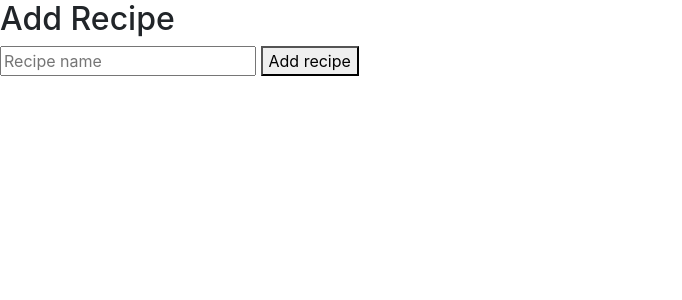
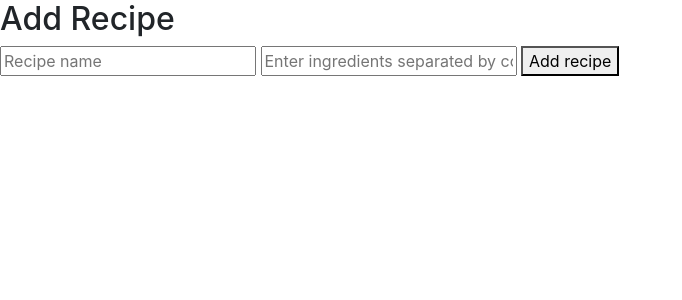
Before and after one commit to cjfit/recipe-manager-flask, a Flask app: page /add_dish in a window 1280 px wide. Shown: the top 300 px of the page, without its empty margins (0-682 px from the left). Run offline with Flask 2, Linux system fonts and the light colour scheme; parts of the project's set-up code (start-up, migrations or seed data) failed here and were passed over; some libraries are stand-ins or nearby versions.

Commit message:
Added ingredients ability

```diff
--- a/main.py
+++ b/main.py
@@ -11,7 +11,7 @@ def main():
 
 @app.route('/list_dishes')
 def list_dishes():
-    return render_template('recipes.html', recipes=get_dishes())
+    return render_template('recipes.html', recipes=Recipe.dishes)
 
 
 @app.route('/add_dish', methods=["POST", "GET"])
@@ -19,7 +19,8 @@ def add_dish():
     if request.method == "GET":
         return render_template('add_recipe.html')
     if request.method == "POST":
-        Recipe(request.form['text'])
+        ingredients_list = request.form['ingredients'].split(',')
+        Recipe(request.form['text'], ingredients_list)
         flash(request.form['text'] + " added!")
         return render_template('index.html')
 
@@ -29,10 +30,3 @@ def update_dish(dish):
     Recipe.remove_dish(dish)
     flash(dish + " deleted!")
     return render_template('index.html')
-
-
-def get_dishes():
-    return [str(dish) for dish in Recipe.dishes]
-
-if __name__ == "__main__":
-    main()
--- a/recipe.py
+++ b/recipe.py
@@ -1,7 +1,8 @@
 class Recipe:
 
     dishes = []
-    def __init__(self, name):
+    def __init__(self, name, ingredients):
+        self.__ingredients = ingredients
         self.__name = name
         Recipe.dishes.append(self)
 
@@ -14,6 +15,9 @@ class Recipe:
             if dish.__name == dish_name:
                 cls.dishes.remove(dish)
 
+    def get_ingredients(self):
+        return self.__ingredients
+
 
     def __str__(self):
         """
--- a/templates/add_recipe.html
+++ b/templates/add_recipe.html
@@ -9,10 +9,12 @@
  <h2>Add Recipe</h2>
     <form method="POST" action="/add_dish">
         <input type="text" name="text" placeholder="Recipe name">
+        <input type="text" name="ingredients" placeholder="Enter ingredients separated by comma">
         <button type="submit">
             Add recipe
         </button>
     </form>
+
 
      <script src="https://code.jquery.com/jquery-3.3.1.slim.min.js" integrity="sha384-q8i/X+965DzO0rT7abK41JStQIAqVgRVzpbzo5smXKp4YfRvH+8abtTE1Pi6jizo" crossorigin="anonymous"></script>
 <script src="https://cdnjs.cloudflare.com/ajax/libs/popper.js/1.14.7/umd/popper.min.js" integrity="sha384-UO2eT0CpHqdSJQ6hJty5KVphtPhzWj9WO1clHTMGa3JDZwrnQq4sF86dIHNDz0W1" crossorigin="anonymous"></script>
```
Also changed, not shown: templates/recipes.html (+8 -0 lines), README.md.
